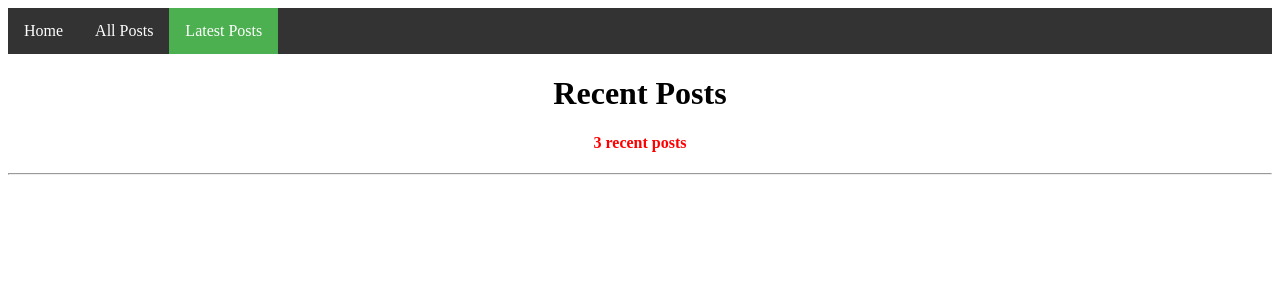
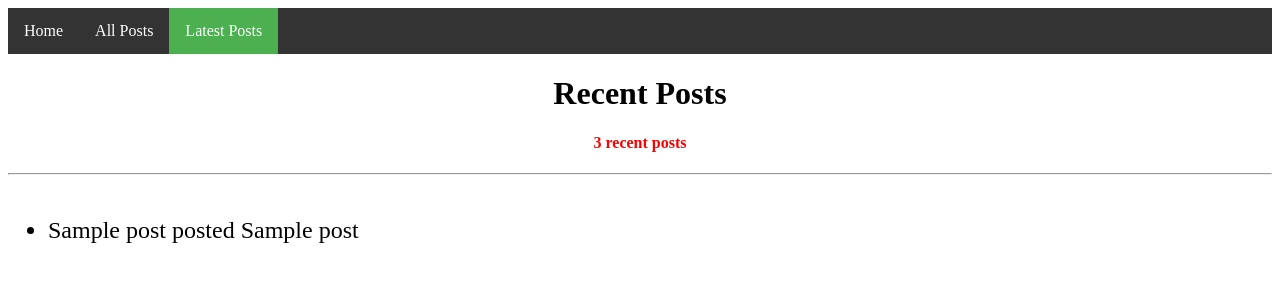
Before and after one commit to JKK86/post_redis, a Flask app: template templates/latest.html in a window 1280 px wide. Shown: the top 300 px of the page. Run offline with Flask 2, Linux system fonts and the light colour scheme; the template is opened without the code that fills it: most values are stand-ins (such as "Sample title", 1, 10 or a date in 2020).

Commit message:
list latest posts functionality

```diff
--- a/main.py
+++ b/main.py
@@ -36,7 +36,7 @@ def home():
 def all_posts():
     post_ids = r.lrange("post_id", 0, -1)
 
-    posts = {}
+    posts = dict()
 
     for post_id in post_ids:
         name_byte = r.get(f"news:name:{post_id.decode('utf-8')}")
@@ -50,5 +50,23 @@ def all_posts():
     return render_template("all.html", posts=posts)
 
 
+@app.route("/latest")
+def latest_post():
+    post_ids = r.lrange("post_id", 0, 2)
+
+    posts = dict()
+
+    for post_id in post_ids:
+        name_byte = r.get(f"news:name:{post_id.decode('utf-8')}")
+        name = name_byte.decode('utf-8')
+
+        post_byte = r.get(f"news:post:{post_id.decode('utf-8')}")
+        post_data = post_byte.decode('utf-8')
+
+        posts[name] = post_data
+
+    return render_template("latest.html", posts=posts)
+
+
 if __name__ == '__main__':
     app.run()
--- a/templates/latest.html
+++ b/templates/latest.html
@@ -51,6 +51,10 @@
   <hr>
   <br>
 
-
+<ul>
+    {% for name, post in posts.items() %}
+    <li class="data">{{ name }} posted {{ post }}</li>
+    {% endfor %}
+</ul>
 </body>
 </html>
```
